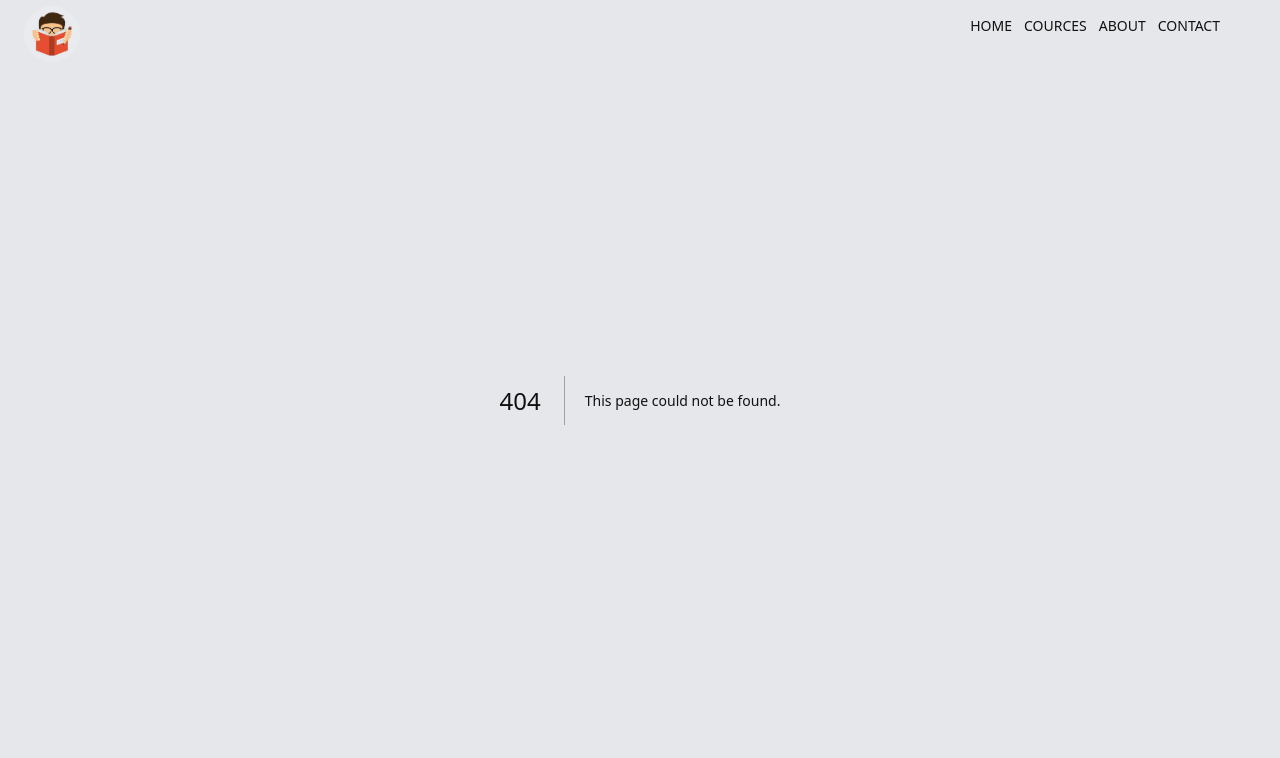
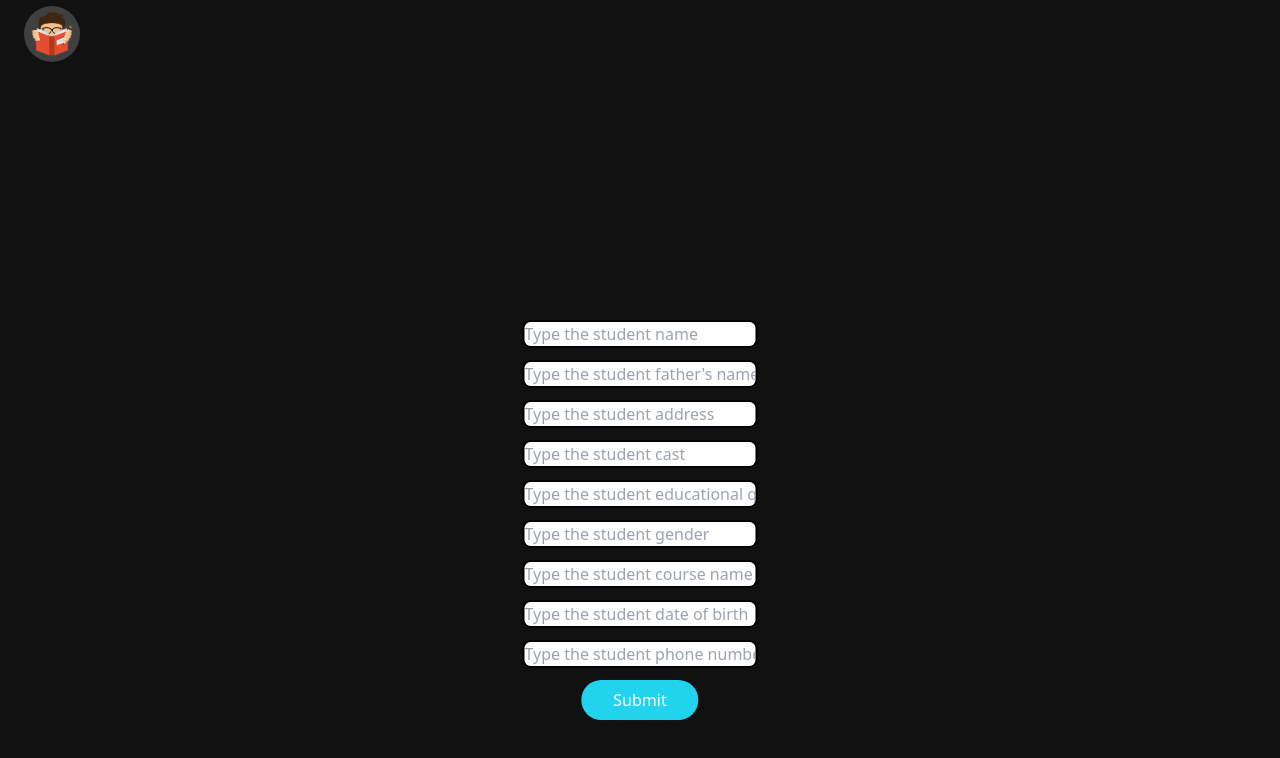
Before and after one commit to PRADHAN-PATSHALA/patshala_5, a Next.js app: page /student in a window 1280 px wide. Before the commit this address had no page. Shown: the top 758 px of the page. Built offline with nearby package versions, Linux system fonts and the light colour scheme.

Commit message:
student creation done

```diff
--- /dev/null
+++ b/app/student/page.js
@@ -0,0 +1,58 @@
+"use client"
+
+import { error } from "logrocket";
+import { useState } from "react"
+
+const Student = () => {
+
+  const [name, setName] = useState("")
+  const [fatherName, setFatherName] = useState("")
+  const [address, setAddress] = useState("")
+  const [cast, setCast] = useState("")
+  const [EQ, setEQ] = useState("")
+  const [gender, setGender] = useState("")
+  const [courseName, setCourseName] = useState("")
+  const [DOB, setDOB] = useState("")
+  const [phoneNo, setPhoneNO] = useState("")
+
+  const submit = async (e) => {
+    e.preventDefault();
+    try {
+      const res = await fetch('http://localhost:3000/api/create', {
+        method: "POST",
+        headers: {
+          "Content-type": "application/json",
+        },
+        body: JSON.stringify({ name,fatherName,address,cast,EQ,gender,courseName,DOB,phoneNo })
+      });
+      if (!res.ok) {
+        throw new Error("Failed to create student data");
+      } else {
+        console.log(res)
+      }
+    } catch (error) {
+      console.error(error);
+    }
+  }
+
+  return (
+    <>
+      <div className="h-screen w-full text-[#111] shadow-[0_40px_80px_-15px_cyan] relative bg-[#111]">
+        <form onSubmit={submit}>
+          <input placeholder="Type the student name" className="text-[#111] border-black border-solid border-[.3vh] rounded-lg -translate-x-[50%] left-[50%] absolute top-[40vh]" type="text" name="name" onChange={(e) => { setName(e.target.value) }} />
+          <input placeholder="Type the student father's name" className="text-[#111] border-black border-solid border-[.3vh] rounded-lg -translate-x-[50%] left-[50%] absolute top-[45vh]" type="text" name="father" onChange={(e) => { setFatherName(e.target.value) }} />
+          <input placeholder="Type the student address" className="text-[#111] border-black border-solid border-[.3vh] rounded-lg -translate-x-[50%] left-[50%] absolute top-[50vh]" type="text" name="address" onChange={(e) => { setAddress(e.target.value) }} />
+          <input placeholder="Type the student cast" className="text-[#111] border-black border-solid border-[.3vh] rounded-lg -translate-x-[50%] left-[50%] absolute top-[55vh]" type="text" name="cast" onChange={(e) => { setCast(e.target.value) }} />
+          <input placeholder="Type the student educational qulification" className="text-[#111] border-black border-solid border-[.3vh] rounded-lg -translate-x-[50%] left-[50%] absolute top-[60vh]" type="text" name="EQ" onChange={(e) => { setEQ(e.target.value) }} />
+          <input placeholder="Type the student gender" className="text-[#111] border-black border-solid border-[.3vh] rounded-lg -translate-x-[50%] left-[50%] absolute top-[65vh]" type="text" name="gender" onChange={(e) => { setGender(e.target.value) }} />
+          <input placeholder="Type the student course name" className="text-[#111] border-black border-solid border-[.3vh] rounded-lg -translate-x-[50%] left-[50%] absolute top-[70vh]" type="text" name="courseName" onChange={(e) => { setCourseName(e.target.value) }} />
+          <input placeholder="Type the student date of birth" className="text-[#111] border-black border-solid border-[.3vh] rounded-lg -translate-x-[50%] left-[50%] absolute top-[75vh]" type="text" name="DOB" onChange={(e) => { setDOB(e.target.value) }} />
+          <input placeholder="Type the student phone number" className="text-[#111] border-black border-solid border-[.3vh] rounded-lg -translate-x-[50%] left-[50%] absolute top-[80vh]" type="text" name="phoneNo" onChange={(e) => { setPhoneNO(e.target.value) }} />
+          <input className="px-8 py-2 bg-cyan-400 text-white -translate-x-[50%] left-[50%] absolute top-[85vh] rounded-full" type="submit" />
+        </form>
+      </div>
+    </>
+  )
+
+}
+export default Student;
```
